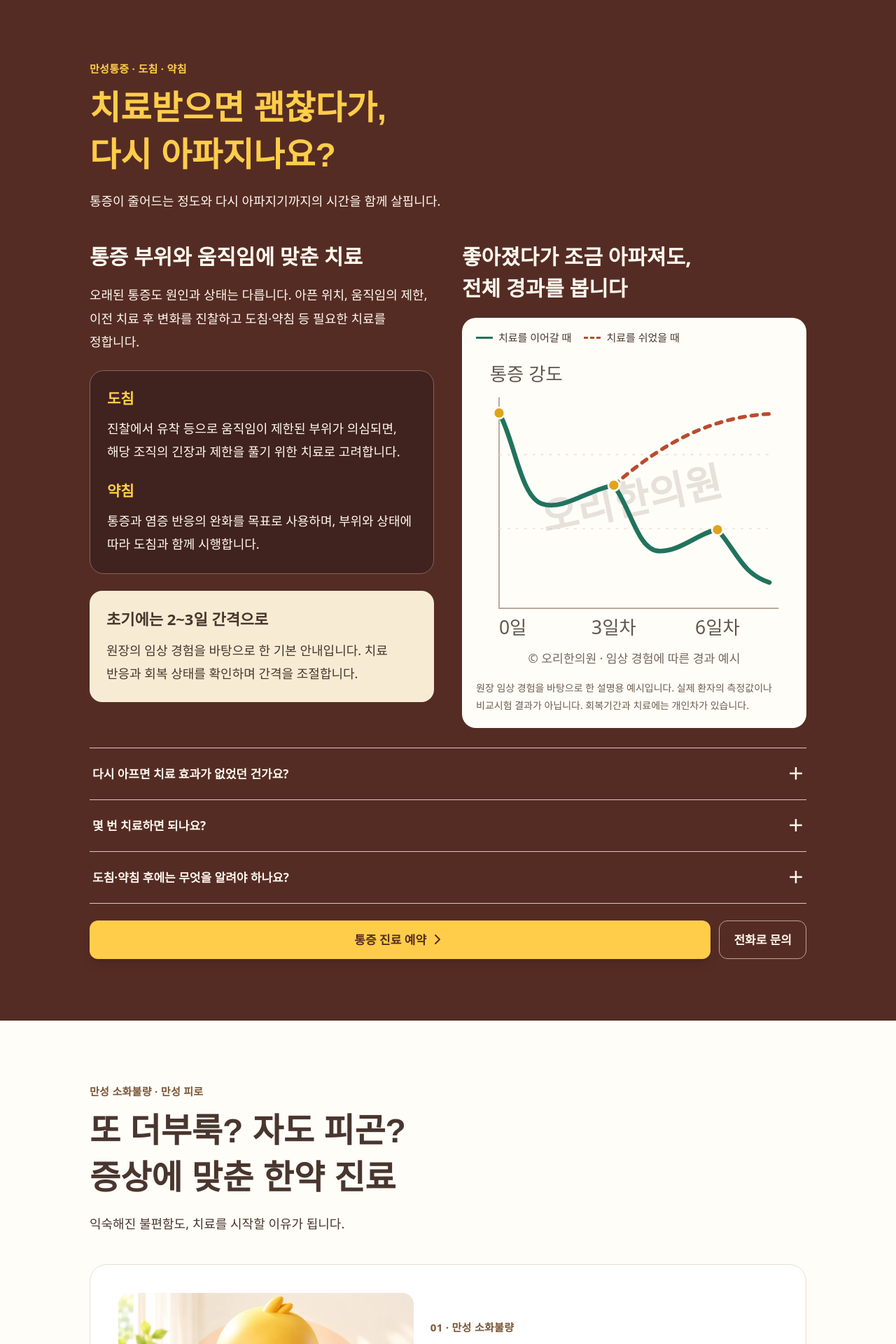
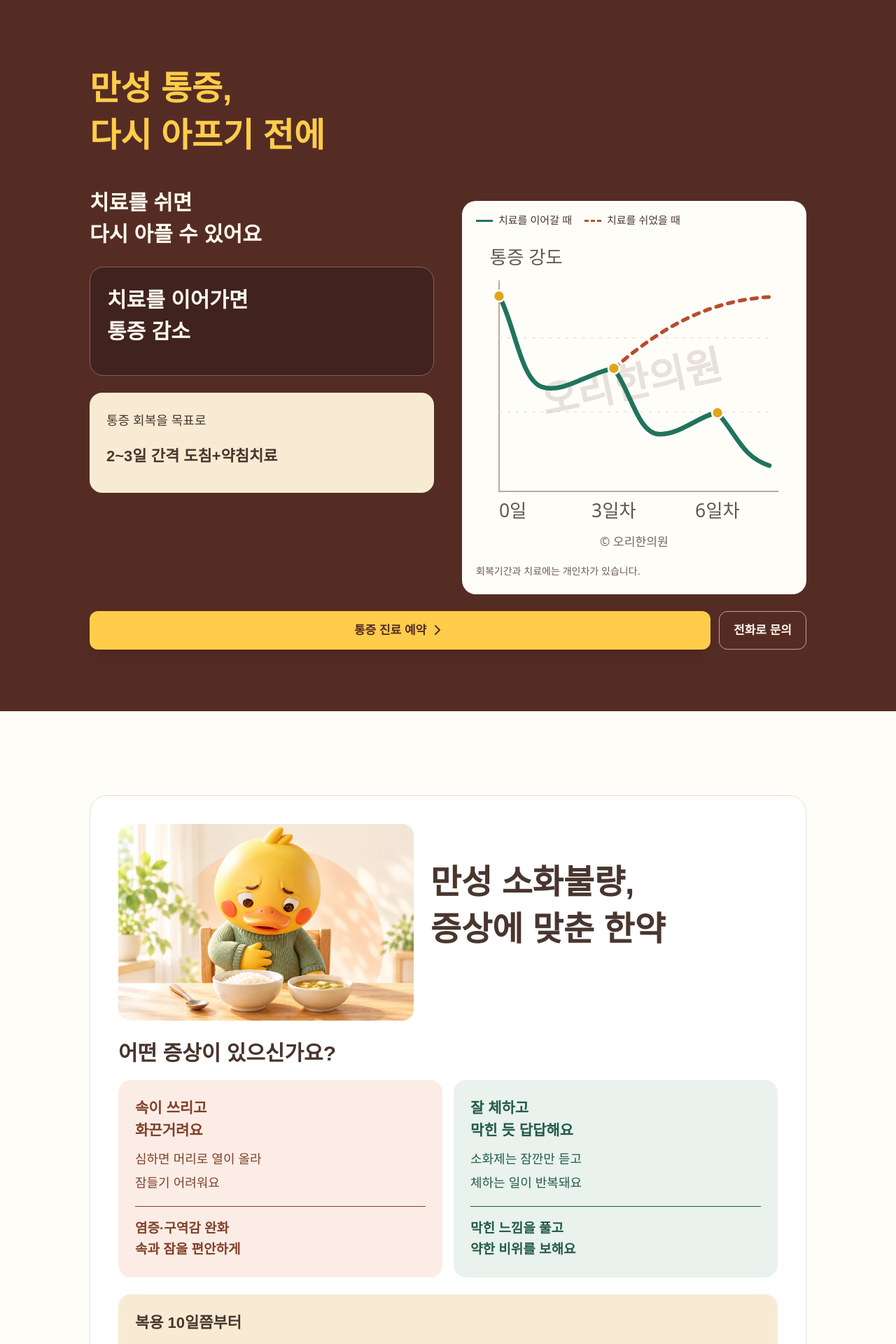
Before and after one commit to kanata-git-hub/orihani, a React (Vite) app: page / in a window 1280 px wide. Shown: the part 1980-3900 px from the top of the page at 70% size. Built offline with nearby package versions, Linux system fonts and the light colour scheme; a web font is replaced by a local one.

Commit message:
Restore reference-only clinic copy and consistent handwriting font

```diff
--- a/src/App.tsx
+++ b/src/App.tsx
@@ -11,7 +11,6 @@ import SolutionInternalSection from './components/sections/SolutionInternalSecti
 import SolutionAutoSection from './components/sections/SolutionAutoSection';
 import InteriorSection from './components/sections/InteriorSection';
 import ReviewSection from './components/sections/ReviewSection';
-import FAQSection from './components/sections/FAQSection';
 import FooterSection from './components/sections/FooterSection';
 
 export default function App() {
@@ -107,7 +106,6 @@ export default function App() {
       <SolutionAutoSection />
       <InteriorSection />
       <ReviewSection />
-      <FAQSection />
       <FooterSection />
 
       {/* Floating Bottom Right Button */}
--- a/src/components/CareGuide.tsx
+++ b/src/components/CareGuide.tsx
@@ -1,15 +1,6 @@
 import React from 'react';
 import PainRecovery from '../assets/pain-recovery.svg';
 import AccidentRecovery from '../assets/accident-recovery.svg';
-
-export function CareQuestions({ items }: { items: { q: string; a: string }[] }) {
-  return <div className="care-questions">
-    {items.map(({ q, a }) => <details key={q}>
-      <summary>{q}<span aria-hidden="true">＋</span></summary>
-      <p>{a}</p>
-    </details>)}
-  </div>;
-}
 
 export function RecoveryChart({ type }: { type: 'pain' | 'accident' }) {
   const pain = type === 'pain';
@@ -21,7 +12,7 @@ export function RecoveryChart({ type }: { type: 'pain' | 'accident' }) {
     <img src={pain ? PainRecovery : AccidentRecovery} width="360" height="350"
       alt={pain ? '0일·3일차·6일차의 통증 기복과 치료 경과를 설명한 예시. 오리한의원 워터마크 포함.' : '사고 직후부터 약 한 달까지 통증이 오르내리는 회복 경과 예시. 오리한의원 워터마크 포함.'}
       loading="lazy" decoding="async" />
-    <figcaption>원장 임상 경험을 바탕으로 한 설명용 예시입니다. 실제 환자의 측정값이나 비교시험 결과가 아닙니다. 회복기간과 치료에는 개인차가 있습니다.</figcaption>
+    <figcaption>회복기간과 치료에는 개인차가 있습니다.</figcaption>
   </figure>;
 }
 
--- a/src/components/sections/FAQSection.tsx
+++ /dev/null
@@ -1,30 +0,0 @@
-import React from 'react';
-import { FAQ_DATA } from '../../constants/data';
-
-export default function FAQSection() {
-  return (
-    <section className="py-16 md:py-28 bg-[#fefaf4]">
-      <div className="max-w-4xl mx-auto px-6">
-        <div className="text-center mb-12 md:mb-16">
-          <h2 className="text-3xl md:text-4xl lg:text-5xl font-bold text-primary mb-4">자주 묻는 질문</h2>
-          <p className="text-lg md:text-xl text-primary/70">내원 전 가장 많이 궁금해하시는 점을 모았습니다.</p>
-        </div>
-
-        <div className="space-y-4 md:space-y-6">
-          {FAQ_DATA.map((faq, idx) => (
-            <div key={idx} className="bg-white p-6 md:p-8 rounded-2xl border border-primary/5 shadow-sm">
-              <h3 className="text-xl md:text-2xl font-bold text-primary mb-3 md:mb-4 flex items-start gap-3">
-                <span className="text-accent shrink-0">Q.</span>
-                <span className="break-keep">{faq.q}</span>
-              </h3>
-              <p className="text-lg md:text-xl text-primary/70 pl-8 md:pl-10 leading-relaxed break-keep">
-                <span className="font-bold text-primary/40 mr-2">A.</span>
-                {faq.a}
-              </p>
-            </div>
-          ))}
-        </div>
-      </div>
-    </section>
-  );
-}
--- a/src/components/sections/SolutionInternalSection.tsx
+++ b/src/components/sections/SolutionInternalSection.tsx
@@ -2,7 +2,7 @@ import React from 'react';
 import DeokIDyspepsia from '../../assets/deok-i-dyspepsia.webp';
 import DeokIFatigue from '../../assets/deok-i-fatigue.webp';
 import NaverCTA from '../NaverCTA';
-import { CareQuestions, CareNote } from '../CareGuide';
+import { CareNote } from '../CareGuide';
 
 const careBookings = {
   digestion: { text: '만성 소화불량 예약', href: 'https://m.booking.naver.com/booking/13/bizes/1520704/items/8114050' },
@@ -14,41 +14,30 @@ function HerbalOffer({ care }: { care: keyof typeof careBookings }) {
     <p className="care-eyebrow">소화불량·피로 한약 첫 처방</p>
     <p className="care-price">첫 15일 <strong>15만 원</strong></p>
     <p>이후 15일 25만 원 · 30일 45만 원</p>
-    <p className="care-note">첫 처방 1인 1회 · 일반 한약 기준 · 녹용 처방 별도<br />진찰 후 처방 여부와 복용 기간을 안내합니다.</p>
+    <p className="care-note">첫 처방 1인 1회 · 일반 한약 기준 · 녹용 처방 별도</p>
     <div className="care-actions"><NaverCTA {...booking} placement={`care_${care}`} className="care-button" /><a href="tel:0537537797" className="care-phone" onClick={() => { if (typeof (window as any).gtag === 'function') (window as any).gtag('event', 'click_phone', { cta_placement: `care_${care}` }); }}>전화로 문의</a></div>
   </div>;
 }
 export default function SolutionInternalSection() {
-  return <section id="clinic-internal" className="care-section care-internal">
-    <div className="care-shell">
-      <header className="care-heading"><p className="care-eyebrow">만성 소화불량 · 만성 피로</p><h2>또 더부룩? 자도 피곤?<br />증상에 맞춘 한약 진료</h2><p>익숙해진 불편함도, 치료를 시작할 이유가 됩니다.</p></header>
+  return <section id="clinic-internal" className="care-section care-internal"><div className="care-shell">
     <article id="clinic-digestion" className="care-article">
-        <div className="care-intro"><img src={DeokIDyspepsia} alt="식사 앞에서 속이 불편한 덕이" width="1536" height="1024" loading="lazy" decoding="async" /><div><p className="care-eyebrow">01 · 만성 소화불량</p><h3>쓰린 속과 막힌 속,<br />불편한 양상부터 봅니다.</h3><p>조금만 먹어도 답답한지, 속쓰림과 구역감이 더 힘든지. 식후 불편감·식욕·수면을 함께 살펴 처방합니다.</p></div></div>
+      <div className="care-intro"><img src={DeokIDyspepsia} alt="식사 앞에서 속이 불편한 덕이" width="1536" height="1024" loading="lazy" decoding="async" /><header className="care-heading"><h2>만성 소화불량,<br />증상에 맞춘 한약</h2></header></div>
+      <h3>어떤 증상이 있으신가요?</h3>
       <div className="care-two-cards">
-          <div className="care-card care-peach"><h4>속이 쓰리고<br />화끈거려요</h4><p>속쓰림과 구역감, 불편해서 잠들기 어려운 상태까지 함께 확인합니다.</p><strong>쓰림과 구역감을 다스리고<br />속과 잠을 편안하게</strong></div>
-          <div className="care-card care-mint"><h4>잘 체하고<br />막힌 듯 답답해요</h4><p>소화제를 먹어도 체하는 일이 반복되고, 식후 더부룩함이 오래 남는지 살핍니다.</p><strong>막힌 느낌을 풀고<br />약한 비위를 보해요</strong></div>
+        <div className="care-card care-peach"><h4>속이 쓰리고<br />화끈거려요</h4><p>심하면 머리로 열이 올라<br />잠들기 어려워요</p><strong>염증·구역감 완화<br />속과 잠을 편안하게</strong></div>
+        <div className="care-card care-mint"><h4>잘 체하고<br />막힌 듯 답답해요</h4><p>소화제는 잠깐만 듣고<br />체하는 일이 반복돼요</p><strong>막힌 느낌을 풀고<br />약한 비위를 보해요</strong></div>
       </div>
-        <div className="care-highlight"><strong>복용 10일쯤부터의 변화를 확인합니다</strong><p>원장의 임상 경험상, 이 무렵 쓰림과 막힌 느낌이 줄기 시작하는 경우를 봅니다. 식사량·식후 불편감·구역감의 변화를 함께 확인합니다.</p></div>
-        <CareQuestions items={[
-          { q: '검사에서 큰 이상이 없어도 진료받을 수 있나요?', a: '기존 검사 결과와 복용약을 확인하고 반복되는 증상의 양상을 살핍니다. 검사상 큰 이상이 없더라도 불편감은 있을 수 있습니다. 원인 확인이 더 필요하면 추가 검사를 안내합니다.' },
-          { q: '10일이 지나도 그대로면 어떻게 하나요?', a: '복용 10일은 경과를 살피는 참고 시점입니다. 호전 정도와 새로 생긴 불편을 확인하고 처방이나 진료 계획을 조정합니다. 체중이 이유 없이 줄거나 검은 변, 반복되는 구토가 있으면 먼저 원인 평가가 필요합니다.' }
-        ]} />
+      <div className="care-highlight"><strong>복용 10일쯤부터</strong><p>쓰리고 막힌 느낌이 풀리기 시작해요</p></div>
       <CareNote /><HerbalOffer care="digestion" />
     </article>
     <article id="clinic-fatigue" className="care-article">
-        <div className="care-intro"><img src={DeokIFatigue} alt="잠에서 깨어도 피곤한 덕이" width="1200" height="800" loading="lazy" decoding="async" /><div><p className="care-eyebrow">02 · 만성 피로</p><h3>잠과 기력을 함께,<br />낮의 피로까지 살핍니다.</h3><p>아침부터 몸이 무겁고 퇴근하면 눕기 바쁜가요? 기력이 떨어진 상태와 잠을 방해하는 문제를 함께 봅니다.</p></div></div>
-        <div className="care-two-cards">
-          <div className="care-card care-peach"><h4>잠들기 어려워요</h4><p>피곤한데도 생각이 많고 긴장이 풀리지 않는지, 잠들기까지 얼마나 걸리는지 확인합니다.</p></div>
-          <div className="care-card care-blue"><h4>자주 깨고 개운하지 않아요</h4><p>밤중에 깨는 횟수와 다시 잠드는 시간, 아침과 낮의 기력 저하를 함께 살핍니다.</p></div>
-        </div>
-        <div className="care-highlight care-mint"><strong>수면 개선 + 기력 보충</strong><p>증상에 맞춘 한약으로 잠의 불편을 다스리고 기력을 보충해, 낮의 피로 회복을 목표로 합니다.</p></div>
-        <div className="care-callout"><h4>복용 10일쯤, 잠과 낮의 변화를 함께</h4><p>원장의 임상 경험상 이 무렵 피로 회복을 느끼기 시작하는 경우를 봅니다. 잠드는 시간, 깨는 횟수, 아침의 개운함과 오후의 피로를 확인합니다.</p></div>
-        <CareQuestions items={[
-          { q: '피곤하면 모두 보약을 먹으면 되나요?', a: '피로의 원인은 다양합니다. 수면·식사·복용약과 기존 검사 결과를 확인하고, 빈혈·갑상선 문제·수면무호흡 등 원인 평가가 필요하면 검사를 안내합니다. 진찰 후 한약 치료가 적절한지 판단합니다.' },
-          { q: '잠은 괜찮은데 기운만 없으면요?', a: '수면 문제가 꼭 있어야 하는 것은 아닙니다. 피로가 심해지는 시간대, 식사와 소화 상태, 활동 후 회복 정도를 중심으로 처방 방향을 정합니다.' }
-        ]} />
+      <div className="care-intro"><img src={DeokIFatigue} alt="잠에서 깨어도 피곤한 덕이" width="1200" height="800" loading="lazy" decoding="async" /><header className="care-heading"><h2>만성 피로,<br />잠과 기력을 함께</h2><p>피곤함 · 나른함 · 기력 저하</p></header></div>
+      <div className="care-highlight"><strong>기력과 함께<br />수면 문제를 같이 살펴요</strong></div>
+      <h3>함께 나타나는 수면 문제</h3>
+      <div className="care-two-cards"><div className="care-card care-peach"><h4>잠들기 어려움</h4><p>스트레스·긴장</p></div><div className="care-card care-blue"><h4>자주 깨는 잠</h4><p>불안·허약</p></div></div>
+      <div className="care-highlight care-mint"><p>한약으로</p><strong>수면 개선 + 기력 보충<br />피로 회복</strong></div>
+      <div className="care-highlight"><strong>복용 10일쯤부터</strong><p>피로 회복을 느끼기 시작해요</p></div>
       <CareNote /><HerbalOffer care="fatigue" />
     </article>
-    </div>
-  </section>;
+  </div></section>;
 }
--- a/src/components/sections/SolutionPainSection.tsx
+++ b/src/components/sections/SolutionPainSection.tsx
@@ -1,36 +1,14 @@
 import React from 'react';
 import NaverCTA from '../NaverCTA';
-import { CareQuestions, RecoveryChart } from '../CareGuide';
-
+import { RecoveryChart } from '../CareGuide';
 export default function SolutionPainSection() {
-  return <section id="clinic-pain" className="care-section care-dark">
-    <div className="care-shell">
-      <header className="care-heading">
-        <p className="care-eyebrow">만성통증 · 도침 · 약침</p>
-        <h2>치료받으면 괜찮다가,<br />다시 아파지나요?</h2>
-        <p>통증이 줄어드는 정도와 다시 아파지기까지의 시간을 함께 살핍니다.</p>
-      </header>
-      <div className="care-grid">
-        <div>
-          <h3>통증 부위와 움직임에 맞춘 치료</h3>
-          <p>오래된 통증도 원인과 상태는 다릅니다. 아픈 위치, 움직임의 제한, 이전 치료 후 변화를 진찰하고 도침·약침 등 필요한 치료를 정합니다.</p>
-          <div className="care-treatment">
-            <h4>도침</h4><p>진찰에서 유착 등으로 움직임이 제한된 부위가 의심되면, 해당 조직의 긴장과 제한을 풀기 위한 치료로 고려합니다.</p>
-            <h4>약침</h4><p>통증과 염증 반응의 완화를 목표로 사용하며, 부위와 상태에 따라 도침과 함께 시행합니다.</p>
-          </div>
-          <div className="care-highlight"><strong>초기에는 2~3일 간격으로</strong><p>원장의 임상 경험을 바탕으로 한 기본 안내입니다. 치료 반응과 회복 상태를 확인하며 간격을 조절합니다.</p></div>
-        </div>
-        <div>
-          <h3>좋아졌다가 조금 아파져도,<br />전체 경과를 봅니다</h3>
-          <RecoveryChart type="pain" />
-        </div>
-      </div>
-      <CareQuestions items={[
-        { q: '다시 아프면 치료 효과가 없었던 건가요?', a: '다시 아픈 정도뿐 아니라 통증이 덜한 시간이 길어졌는지, 팔을 들거나 걷는 움직임이 편해졌는지도 함께 봅니다. 통증이 계속 심해지거나 양상이 달라지면 원인과 치료 계획을 다시 확인합니다.' },
-        { q: '몇 번 치료하면 되나요?', a: '아픈 기간, 손상 상태, 생활 중 부담에 따라 달라집니다. 첫 진찰에서 치료 방향을 설명하고, 이후 반응을 보며 횟수와 간격을 조정합니다. 그래프의 날짜는 모든 환자에게 같은 결과를 약속하는 일정이 아닙니다.' },
-        { q: '도침·약침 후에는 무엇을 알려야 하나요?', a: '시술 후 통증·멍 등이 생길 수 있어 반응을 확인합니다. 붓기나 통증이 심해지거나 열감·발열 등 평소와 다른 증상이 있으면 연락해 주세요. 복용 중인 약과 알레르기 여부도 진찰 때 알려주세요.' }
-      ]} />
-      <div className="care-actions"><NaverCTA text="통증 진료 예약" placement="care_pain" className="care-button" /><a href="tel:0537537797" className="care-phone">전화로 문의</a></div>
-    </div>
-  </section>;
+  return <section id="clinic-pain" className="care-section care-dark"><div className="care-shell">
+    <header className="care-heading"><h2>만성 통증,<br />다시 아프기 전에</h2></header>
+    <div className="care-grid"><div>
+      <h3>치료를 쉬면<br />다시 아플 수 있어요</h3>
+      <div className="care-treatment"><h3>치료를 이어가면<br />통증 감소</h3></div>
+      <div className="care-highlight"><p>통증 회복을 목표로</p><strong>2~3일 간격 도침+약침치료</strong></div>
+    </div><RecoveryChart type="pain" /></div>
+    <div className="care-actions"><NaverCTA text="통증 진료 예약" placement="care_pain" className="care-button" /><a href="tel:0537537797" className="care-phone">전화로 문의</a></div>
+  </div></section>;
 }
--- a/src/constants/data.ts
+++ b/src/constants/data.ts
@@ -7,21 +7,6 @@ export const REVIEW_KEYWORDS = [
   "주차가 편해요",
   "약침 안 아프게 놔주세요",
   "다이어트 효과 봤어요"
-];
-
-export const FAQ_DATA = [
-  {
-    q: "예약 없이 방문해도 진료가 가능한가요?",
-    a: "예약 우선제로 운영되므로 가급적 예약 후 방문하시면 대기 시간을 줄일 수 있습니다. (네이버 예약 또는 전화 문의)"
-  },
-  {
-    q: "건물에 주차가 가능한가요?",
-    a: "네, 건물 뒷편에 보유한 전용 주차장을 진료하시는 동안 무료로 편하게 이용하실 수 있습니다."
-  },
-  {
-    q: "다이어트 한약은 어떤 식으로 처방되나요?",
-    a: "단순히 식욕만 억제하는 것이 아니라, 인바디 검사와 1:1 상담을 통해 환자분의 체질, 소화기 상태, 부종 수준에 맞춘 4단계 맞춤 한약으로 처방됩니다."
-  }
 ];
 
 export const NAV_LINKS = [
--- a/src/index.css
+++ b/src/index.css
@@ -29,7 +29,7 @@ body {
 }
 
 /* Patient guides: readable text and full-width cards on small screens. */
-.care-section {padding:64px 0;scroll-margin-top:140px;font-family:system-ui,-apple-system,BlinkMacSystemFont,'Segoe UI','Noto Sans KR',sans-serif;font-size:17px;line-height:1.85;color:#49362e;background:#fffdf8;word-break:keep-all;overflow-wrap:anywhere;}
+.care-section {padding:64px 0;scroll-margin-top:140px;font-family:var(--font-custom);font-size:17px;line-height:1.85;color:#49362e;background:#fffdf8;word-break:keep-all;overflow-wrap:anywhere;}
 .care-shell {width:calc(100% - 32px);max-width:1024px;margin:0 auto;}
 .care-heading {max-width:720px;margin:0 0 32px;}
 .care-heading h2 {font-family:var(--font-custom);font-size:clamp(30px,5vw,48px);font-weight:700;line-height:1.4;margin:8px 0 16px;}
@@ -61,13 +61,6 @@ body {
 .care-section .care-price {font-size:25px;line-height:1.5;}
 .care-price strong {font-size:36px;white-space:nowrap;color:#a94328;}
 .care-section .care-note {font-size:15px;line-height:1.75;color:#705e50;}
-.care-questions {margin:28px 0 20px;border-top:1px solid #d8cbbf;}
-.care-questions details {border-bottom:1px solid #d8cbbf;}
-.care-questions summary {list-style:none;display:flex;align-items:center;justify-content:space-between;gap:16px;min-height:60px;padding:18px 4px;font-weight:700;font-size:17px;line-height:1.6;cursor:pointer;}
-.care-questions summary::-webkit-details-marker {display:none;}
-.care-questions summary span {font-size:23px;flex-shrink:0;transition:transform .15s;}
-.care-questions details[open] summary span {transform:rotate(45deg);}
-.care-questions details p {padding:0 4px 22px;}
 .care-chart {margin:20px 0 0;padding:16px 8px 20px;background:#fffdf8;border-radius:20px;color:#49362e;}
 .care-chart img {width:100%;max-width:480px;height:auto;display:block;margin:auto;}
 .care-chart figcaption {font-size:14px;line-height:1.75;padding:4px 12px 0;color:#6c5b4e;}
@@ -80,8 +73,8 @@ body {
 .care-button svg {flex-shrink:0;}
 .care-phone {border:1px solid #bca58e;border-radius:12px;display:flex;align-items:center;justify-content:center;font-weight:700;}
 .care-visit {display:grid;gap:20px;padding:24px;background:#552c24;color:#fff9ee;border-radius:20px;margin-top:28px;}
-.care-section a:focus-visible,.care-section summary:focus-visible {outline:3px solid #d59a16;outline-offset:4px;}
+.care-section a:focus-visible {outline:3px solid #d59a16;outline-offset:4px;}
 @media(min-width:640px) {.care-shell{width:calc(100% - 48px)}.care-two-cards{grid-template-columns:1fr 1fr}.care-article{padding:32px}.care-actions{flex-direction:row}.care-actions .care-button{flex:1}.care-intro{grid-template-columns:.85fr 1fr}.care-visit{grid-template-columns:1fr auto;align-items:center}.care-offer{padding:28px}}
 @media(min-width:900px) {.care-section{padding:88px 0;font-size:18px}.care-grid{grid-template-columns:1fr 1fr;gap:40px}.care-article{padding:40px}.care-heading{margin-bottom:40px}}
 @media(max-width:420px) {header.fixed>div:first-child>div{gap:8px;padding-left:12px;padding-right:12px}header.fixed>div:first-child>div>button{gap:6px}header.fixed>div:first-child>div>button img{width:30px;height:30px}header.fixed>div:first-child>div>button span{font-size:18px}header.fixed>div:first-child>div>div{gap:8px}header.fixed>div:first-child>div>div>a{padding:8px 10px;font-size:14px}header.fixed>div:first-child>div>div>button{font-size:12px}}
-@media(prefers-reduced-motion:reduce) {*{scroll-behavior:auto!important}.care-questions summary span{transition:none}}
+@media(prefers-reduced-motion:reduce) {*{scroll-behavior:auto!important}}
```
Also changed, not shown: src/components/sections/SolutionAutoSection.tsx (+6 -13 lines), src/assets/accident-recovery.svg, src/assets/pain-recovery.svg. Lines whose indentation alone changed are shown as unchanged.
